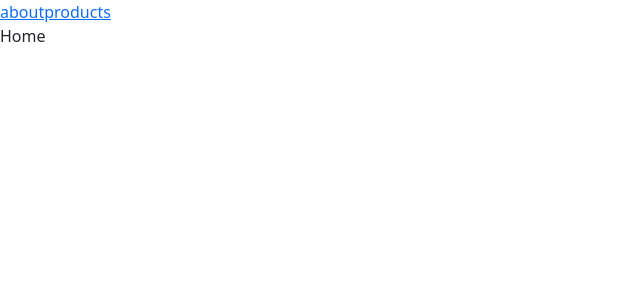
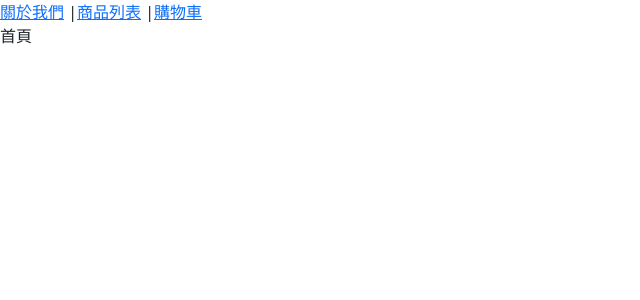
Before and after one commit to Lina-SHU/react-week6, a React (Vite) app: page / in a window 1280 px wide. Shown: the top 300 px of the page, without its empty margins (0-640 px from the left). Built offline with nearby package versions, Linux system fonts and the light colour scheme.

Commit message:
feat: add navlink

```diff
--- a/src/components/AdminLayout.jsx
+++ b/src/components/AdminLayout.jsx
@@ -3,7 +3,9 @@ import { Outlet, NavLink } from "react-router";
 const AdminLayout = () => {
   return (<>
     AdminLayout
-    <NavLink to='/admin/products'>products</NavLink>
+    <NavLink to='/admin/products'>商品管理</NavLink> |
+    <NavLink to='/admin/orders'>訂單管理</NavLink> |
+    <NavLink to='/admin/coupons'>優惠券管理</NavLink>
     <Outlet />
   </>)
 };
--- a/src/components/Layout.jsx
+++ b/src/components/Layout.jsx
@@ -6,8 +6,9 @@ const Layout = () => {
   };
 
   return (<>
-    <NavLink to='/about' className={isActiveClass}>about</NavLink>
-    <NavLink to='/products' className={isActiveClass}>products</NavLink>
+    <NavLink to='/about' className={isActiveClass}>關於我們</NavLink> |
+    <NavLink to='/products' className={isActiveClass}>商品列表</NavLink> |
+    <NavLink to='/cart' className={isActiveClass}>購物車</NavLink>
     <Outlet />
   </>)
 };
--- a/src/views/front/About.jsx
+++ b/src/views/front/About.jsx
@@ -1,6 +1,6 @@
 const About = () => {
   return (<>
-    <div>About</div>
+    <div>關於我們</div>
   </>)
 };
 
--- a/src/views/front/Cart.jsx
+++ b/src/views/front/Cart.jsx
@@ -1,6 +1,6 @@
 const Cart = () => {
     return (<>
-        <div>Cart</div>
+        <div>購物車</div>
     </>)
 };
 
--- a/src/views/front/Home.jsx
+++ b/src/views/front/Home.jsx
@@ -1,6 +1,6 @@
 const Home = () => {
   return (<>
-    <div>Home</div>
+    <div>首頁</div>
   </>)
 };
 
```
